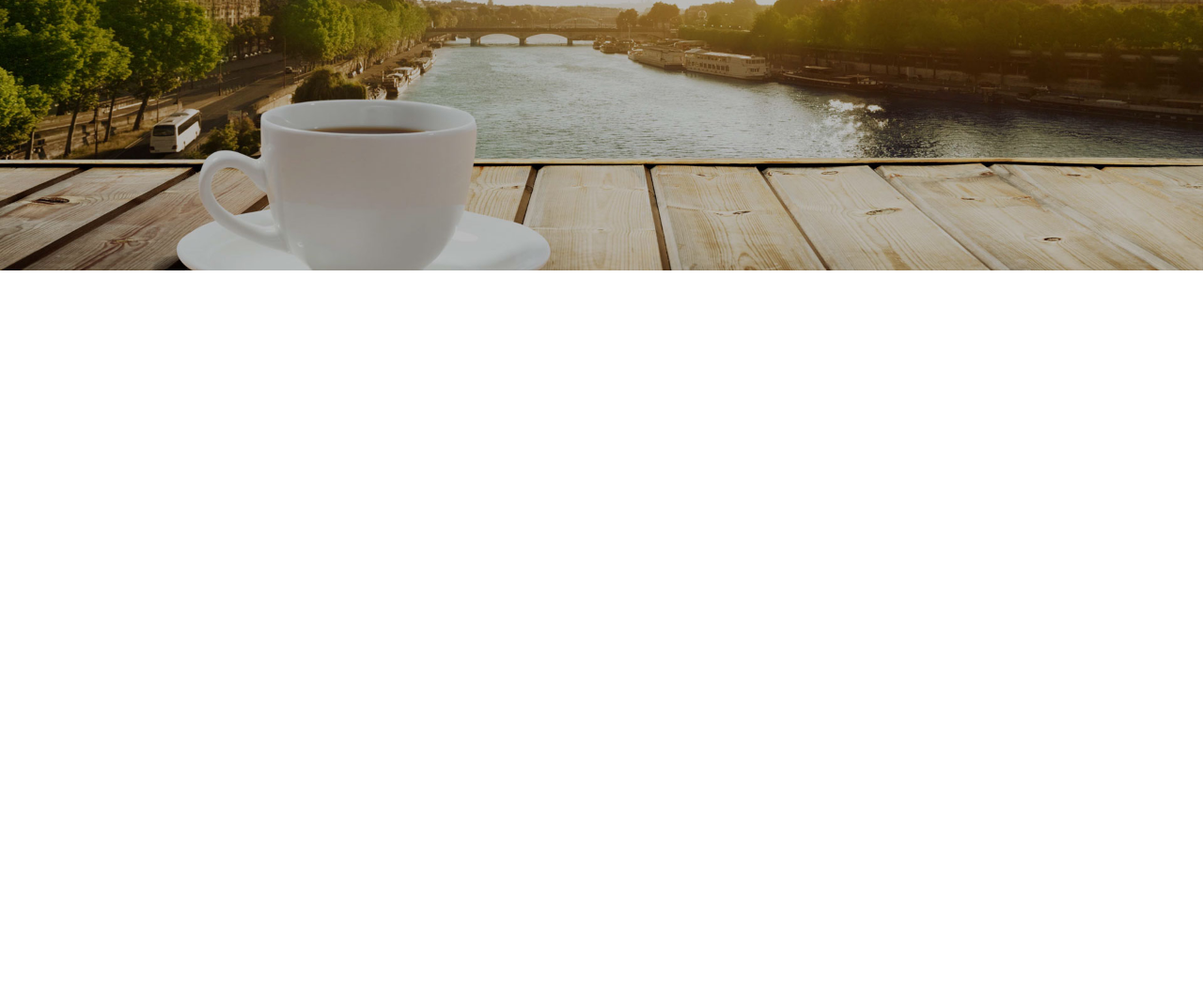
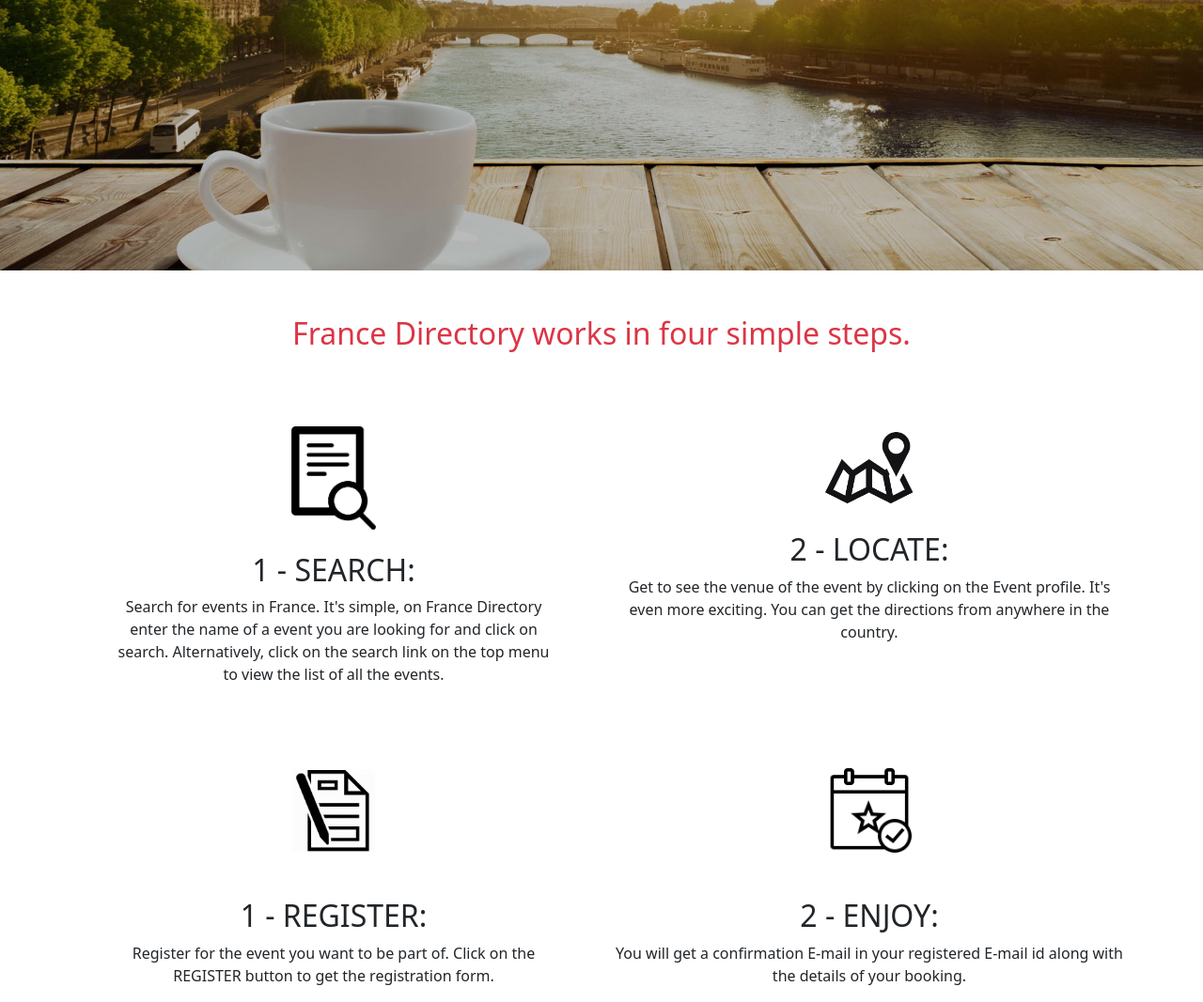
Before and after one commit to Vagyasri/Events-Directory, a website: page index.html in a window 1280 px wide. Shown: the part 621-1688 px from the top of the page at 94% size. Before the commit the page ends 909 px from the top, so only its background shows below. Drawn offline with nearby package versions, Linux system fonts and the light colour scheme.

Commit message:
Add 4 Steps Section

```diff
--- a/index.html
+++ b/index.html
@@ -55,6 +55,38 @@
             <button type="Submit" class="button">How it works</button>
           </div>
       </main>
+      <!-- 4 Steps  -->
+      <section>
+        <h2 class="text-center text-danger py-5"> France Directory works in four simple steps.</h2>
+        <div class="container">
+           <div class="row text-center">
+             <div class="col-6 px-5">
+               <img src="Image/search.png" class="search-img mt-4 mb-4" alt="">
+              <h2> 1 - SEARCH: </h2>
+              <p>Search for events in France. It's simple, on France Directory enter the name of a event you are looking for and click on search. Alternatively, click on the search link on the top menu to view the list of all the events.</p>
+             </div>
+             <div class="col-6">
+              <img src="Image/locate.jpg" class="w-25" alt="">
+              <h2> 2 - LOCATE: </h2>
+              <p>Get to see the venue of the event by clicking on the Event profile. It's even more exciting. You can get the directions from anywhere in the country.</p>
+            </div>
+           </div>
+          </div>
+          <div class="container mt-5">
+            <div class="row text-center">
+              <div class="col-6 px-5">
+                <img src="Image/booking.jpg" class="search-img mt-4 mb-5" alt="">
+               <h2> 1 - REGISTER: </h2>
+               <p>Register for the event you want to be part of. Click on the REGISTER button to get the registration form.</p>
+              </div>
+              <div class="col-6">
+               <img src="Image/enjoy.png" class="search-img mt-4 mb-5" alt="">
+               <h2> 2 - ENJOY: </h2>
+               <p>You will get a confirmation E-mail in your registered E-mail id along with the details of your booking.</p>
+             </div>
+            </div>
+           </div>
+    </section>
 
       <footer>
       </footer>
```
